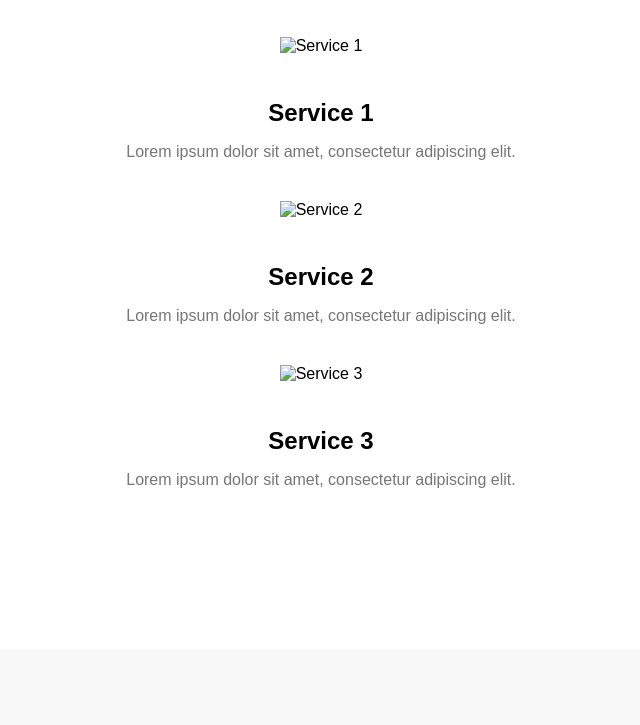
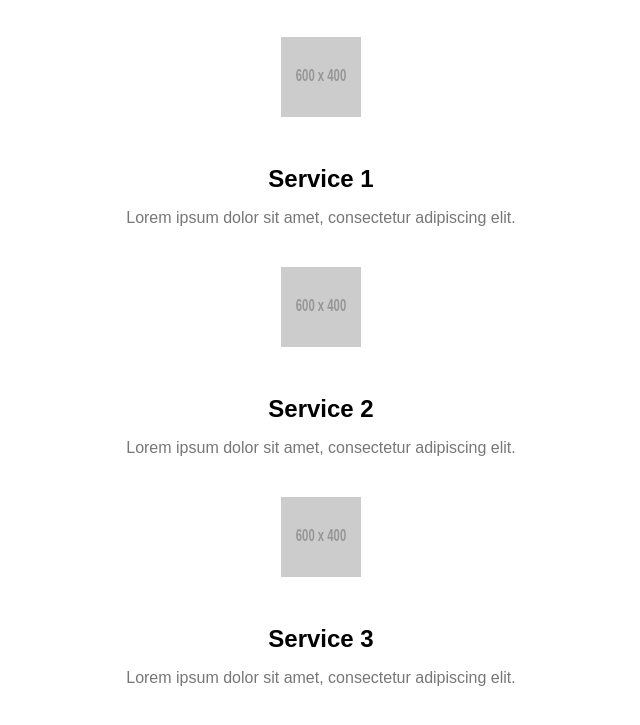
Before and after one commit to VolkanSah/b2b-html-landingpage, a plain HTML site: page index.html in a window 1280 px wide. Shown: the part 659-1384 px from the top of the page, without its empty margins (319-959 px from the left). Drawn offline with Linux system fonts and the light colour scheme; placeholder pictures from the web are drawn by us; a script that the page names is missing.

Commit message:
Update index.html

```diff
--- a/index.html
+++ b/index.html
@@ -23,17 +23,17 @@
     <div class="container">
       <h2>Our Services</h2>
       <div class="feature">
-        <img src="service-icon1.png" alt="Service 1">
+        <img src="https://placehold.co/600x400" alt="Service 1">
         <h3>Service 1</h3>
         <p>Lorem ipsum dolor sit amet, consectetur adipiscing elit.</p>
       </div>
       <div class="feature">
-        <img src="service-icon2.png" alt="Service 2">
+        <img src="https://placehold.co/600x400" alt="Service 2">
         <h3>Service 2</h3>
         <p>Lorem ipsum dolor sit amet, consectetur adipiscing elit.</p>
       </div>
       <div class="feature">
-        <img src="service-icon3.png" alt="Service 3">
+        <img src="https://placehold.co/600x400g" alt="Service 3">
         <h3>Service 3</h3>
         <p>Lorem ipsum dolor sit amet, consectetur adipiscing elit.</p>
       </div>
```
